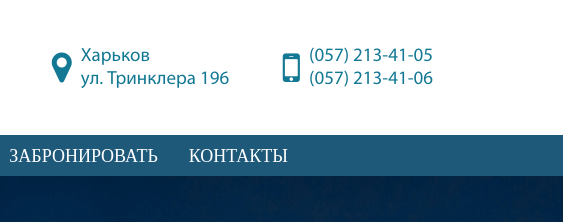
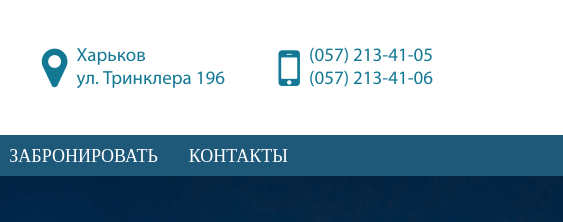
Before and after one commit to anna-az/markup, a plain HTML site: page index.html in a window 1280 px wide. Shown: the top 222 px of the page, 717-1280 px from the left. Drawn offline with nearby package versions, Linux system fonts and the light colour scheme.

Commit message:
markup v5

```diff
--- a/styles/style.css
+++ b/styles/style.css
@@ -53,7 +53,7 @@ p {
 }
 
 .address i {
-    font-size: 3.5rem;
+    font-size: 4.5rem;
     margin: auto 9px;
   }
 /* .address img {
@@ -72,7 +72,7 @@ p {
     margin: 4px 9px;
 } */
 .phone i {
-    font-size: 4rem;
+    font-size: 5rem;
     margin: 4px 9px;
   }
 
```
